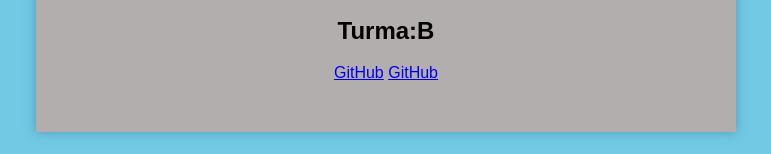
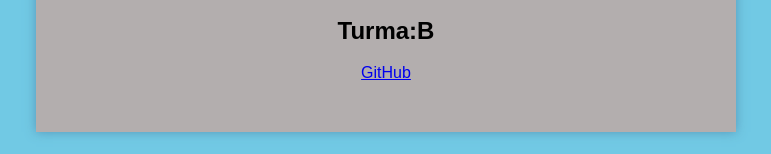
Before and after one commit to Raphaelph77/trab01ffrontend, a plain HTML site: page index.html in a window 1280 px wide. Shown: the part 501-655 px from the top of the page, without its empty margins (254-1025 px from the left). Drawn offline with Linux system fonts and the light colour scheme.

Commit message:
Update index.html

```diff
--- a/index.html
+++ b/index.html
@@ -40,7 +40,6 @@
         <h2>Analise e desenvolvimento de sistemas: terceiro semestre</h2>
         <h2>Turma:B</h2>
         <div class="social">
-            <a href="#">GitHub</a>
             <a href="https://github.com/Raphaelph77/trab01ffrontend">GitHub</a>
         </div>
     </div>
```
